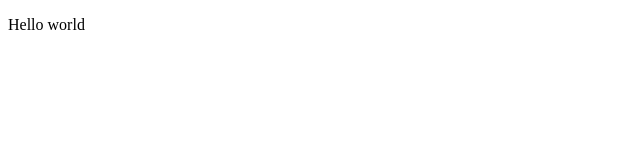
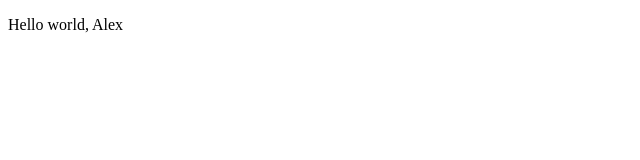
Before and after one commit to AlexR2464/projectJS, a plain HTML site: page index.html in a window 1280 px wide. Shown: the full height of the page, 0-640 px from the left. Drawn offline with Linux system fonts and the light colour scheme.

Commit message:
Add name user

```diff
--- a/index.html
+++ b/index.html
@@ -6,7 +6,7 @@
   <title>Изучаю JS</title>
 </head>
 <body>
-  <p>Hello world</p>
+  <p>Hello world, Alex</p>
 
   <script src="js/script.js"></script>
 </body>
```
